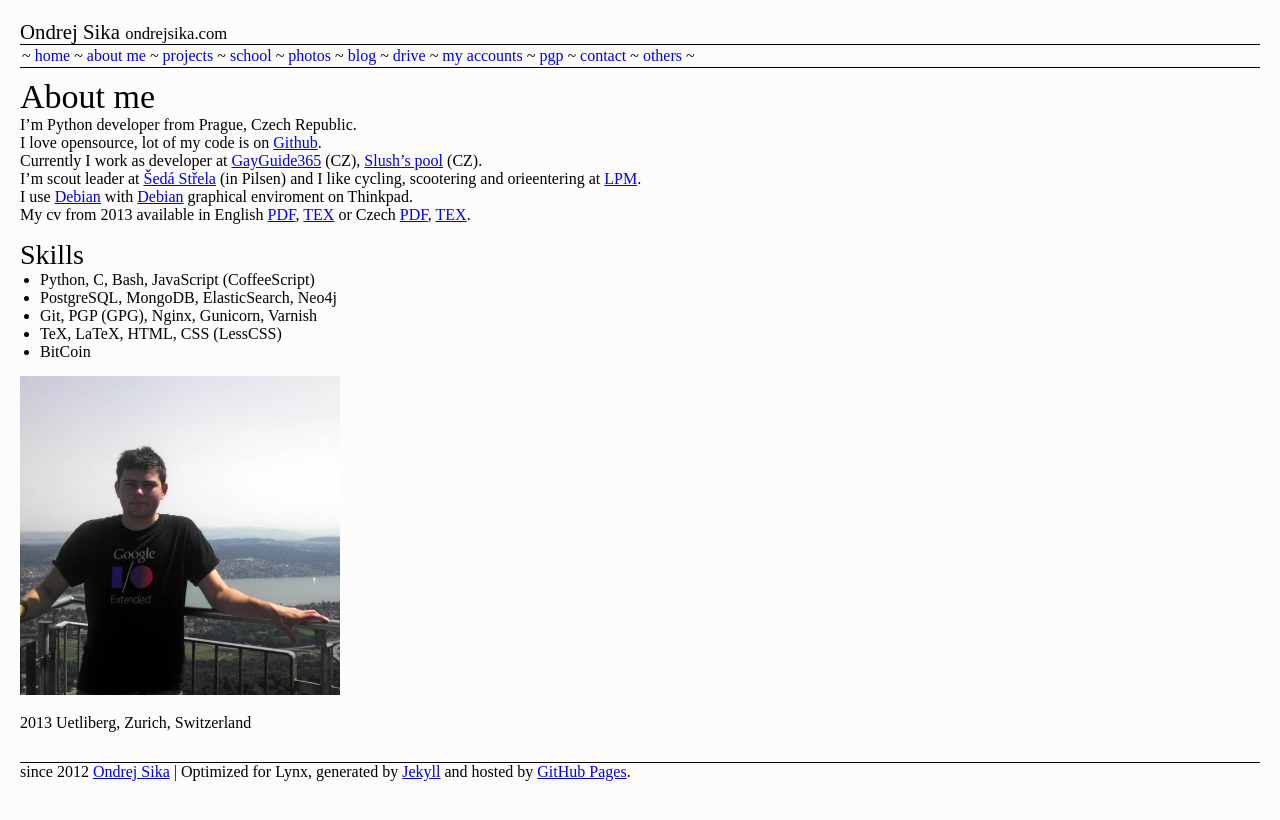
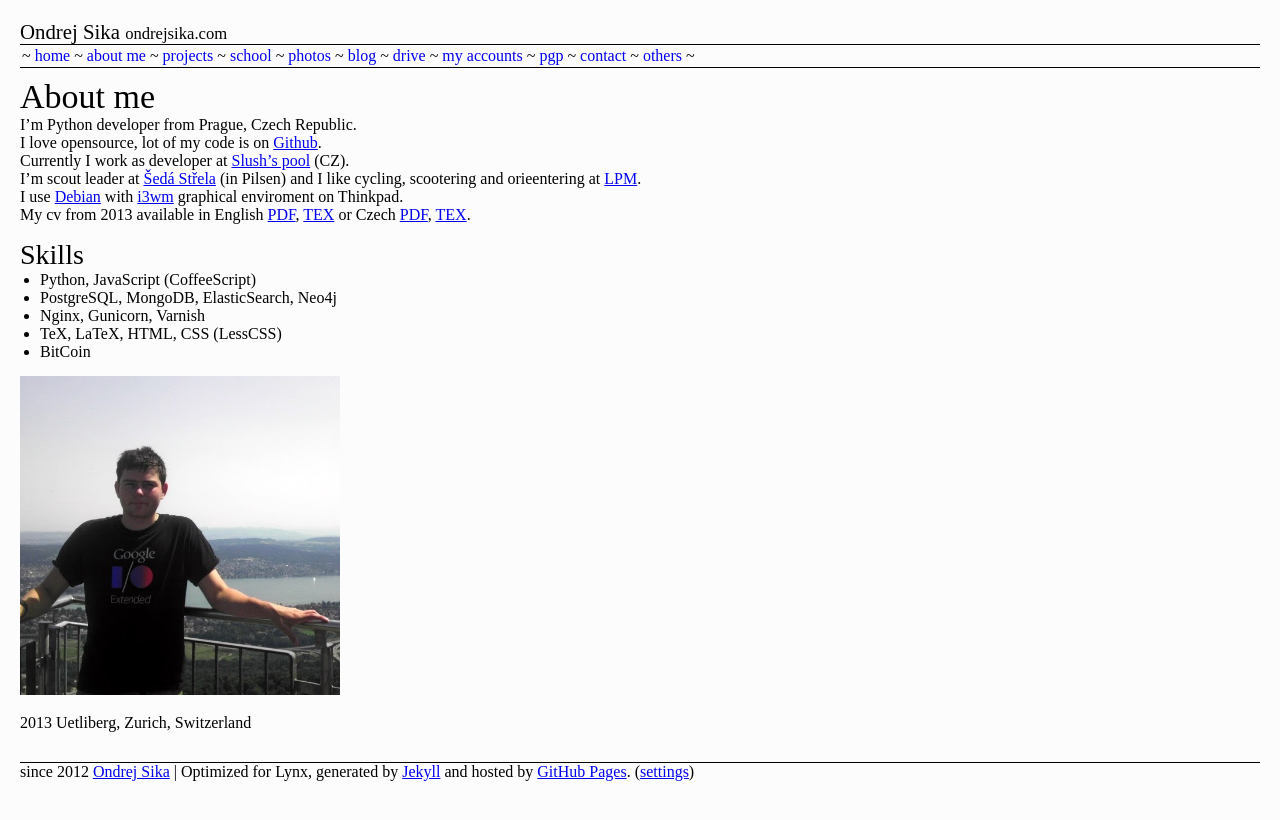
Before and after one commit to ondrejsika/ondrejsika.com, a Jekyll site: the page built from about-me.md, in a window 1280 px wide. Shown: the top 820 px of the page. Built offline with Jekyll 4.4.1, drawn with Linux system fonts in a browser that asks for light colours; Markdown is read by kramdown in place of the engine named in the settings; comment, search, counter and statistics services are not loaded.

Commit message:
lot of updates

```diff
--- a/_layouts/base.html
+++ b/_layouts/base.html
@@ -28,7 +28,7 @@
     <body>
         {{content}}
         <hr style="margin-top: 30px;">
-        <p class="footer">since 2012 <a href="http://ondrejsika.com" class="no-target">Ondrej Sika</a> | Optimized for Lynx, generated by <a href="http://jekyllrb.com" target="_blank">Jekyll</a> and hosted by <a href="http://pages.github.com" target="_blank">GitHub Pages</a>.</p>
+        <p class="footer">since 2012 <a href="http://ondrejsika.com" class="no-target">Ondrej Sika</a> | Optimized for Lynx, generated by <a href="http://jekyllrb.com" target="_blank">Jekyll</a> and hosted by <a href="http://pages.github.com" target="_blank">GitHub Pages</a>. (<a href="/settings.html">settings</a>)</p>
         <script type="text/javascript" src="/static/src/main.js"></script>
     </body>
 </html>
--- a/about-me.md
+++ b/about-me.md
@@ -16,20 +16,20 @@
 <br>
 I love opensource, lot of my code is on [Github](http://github.com/ondrejsika).
 <br>
-Currently I work as developer at [GayGuide365](http://gayguide365.com) (CZ), [Slush's pool](http://mining.bitcoin.cz) (CZ).
+Currently I work as developer at [Slush's pool](http://mining.bitcoin.cz) (CZ).
 <br>
 I'm scout leader at [Šedá Střela](http://sedastrela.cz) (in Pilsen) and I like cycling, scootering and orieentering at [LPM](http://lpm.zcu.cz).
 <br>
-I use [Debian](http://debian.org) with [Debian](http://i3wm.org) graphical enviroment on Thinkpad.
+I use [Debian](http://debian.org) with [i3wm](http://i3wm.org) graphical enviroment on Thinkpad.
 <br>
 My cv from 2013 available in English [PDF](/static/content/cv/cv2013en.pdf), [TEX](/static/content/cv/cv2013en.tex) or Czech [PDF](/static/content/cv/cv2013cs.pdf), [TEX](/static/content/cv/cv2013cs.tex).
 
 
 ### Skills
 
-* Python, C, Bash, JavaScript (CoffeeScript)
+* Python, JavaScript (CoffeeScript)
 * PostgreSQL, MongoDB, ElasticSearch, Neo4j
-* Git, PGP (GPG), Nginx, Gunicorn, Varnish
+* Nginx, Gunicorn, Varnish
 * TeX, LaTeX, HTML, CSS (LessCSS)
 * BitCoin
 
--- a/static/src/main.js
+++ b/static/src/main.js
@@ -51,6 +51,6 @@
 
 
     if (window.localStorage.getItem('fixed_width') == 'true'){
-        document.getElementsByTagName('body')[0].style.width = '50em';
+        document.getElementsByTagName('body')[0].style.maxWidth = '50em';
     }
 }
```
Also changed, not shown: onepage.md (renamed from index.md, +0 -4 lines), others/index.md (+1 -0 lines), others/quotes.md (added, +7 -0 lines), projects.md (+0 -1 lines), settings.md (added, +12 -0 lines), settings_in_progress.md (added, +15 -0 lines), index.html (renamed from index2.html).
